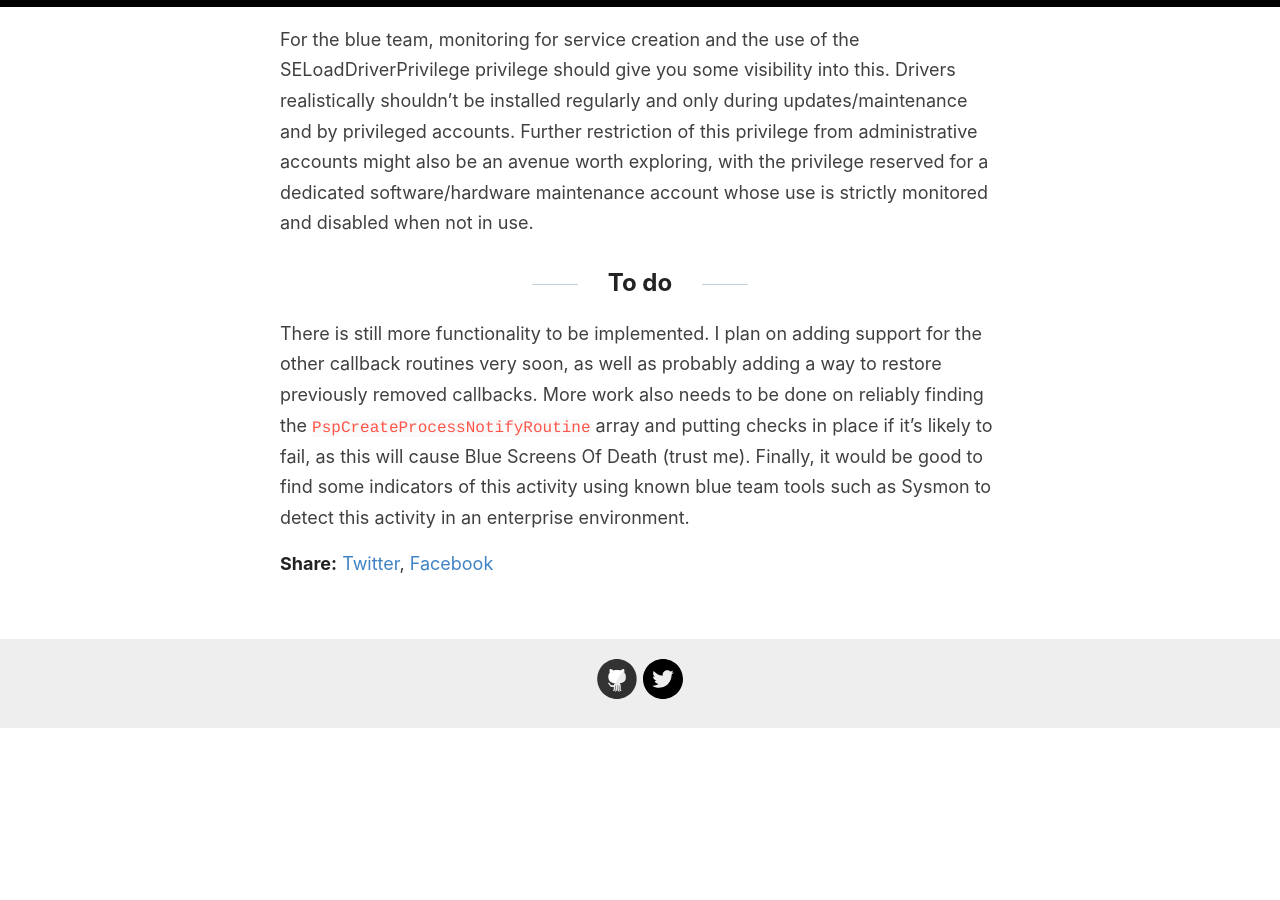
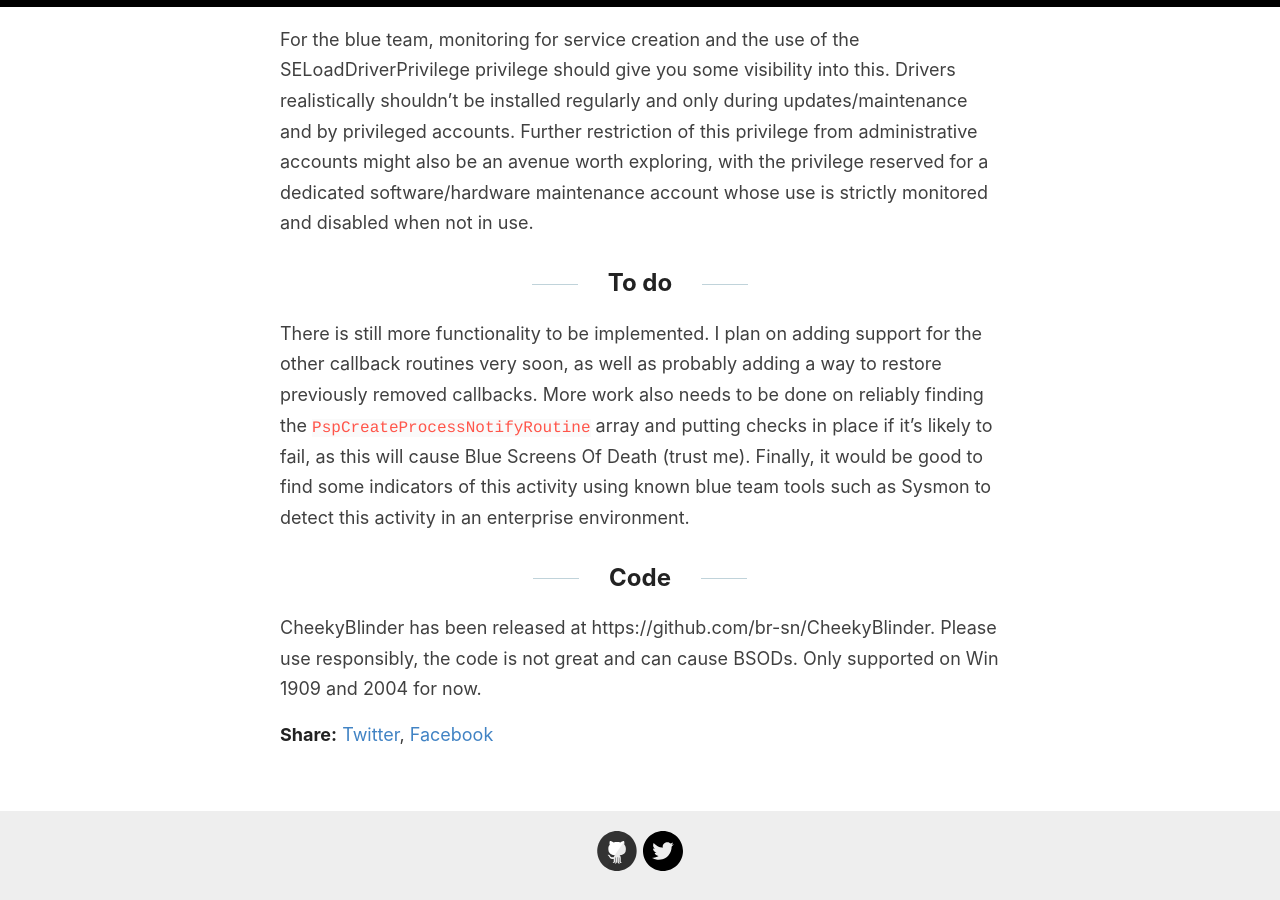
Before and after one commit to br-sn/br-sn.github.io, a Jekyll site: the page built from _posts/2020-08-02-Removing-Kernel-Callbacks-Using-Signed-Drivers.md, in a window 1280 px wide and 900 px high, scrolled down 11704 px. Built offline with Jekyll 4.4.1, drawn with Linux system fonts in a browser that asks for light colours; our own code applies the rules of GitHub Pages for plain Markdown files; before the commit the page ends 12433 px from its top, so only the background shows below that.

Commit message:
Update 2020-08-02-Removing-Kernel-Callbacks-Using-Signed-Drivers.md

```diff
--- a/_posts/2020-08-02-Removing-Kernel-Callbacks-Using-Signed-Drivers.md
+++ b/_posts/2020-08-02-Removing-Kernel-Callbacks-Using-Signed-Drivers.md
@@ -297,3 +297,7 @@ For the blue team, monitoring for service creation and the use of the SELoadDriv
 There is still more functionality to be implemented. I plan on adding support for the other callback routines very soon, as well as probably adding a way to restore previously removed callbacks.
 More work also needs to be done on reliably finding the `PspCreateProcessNotifyRoutine` array and putting checks in place if it's likely to fail, as this will cause Blue Screens Of Death (trust me).
 Finally, it would be good to find some indicators of this activity using known blue team tools such as Sysmon to detect this activity in an enterprise environment.
+
+## Code
+
+CheekyBlinder has been released at https://github.com/br-sn/CheekyBlinder. Please use responsibly, the code is not great and can cause BSODs. Only supported on Win 1909 and 2004 for now.
```
